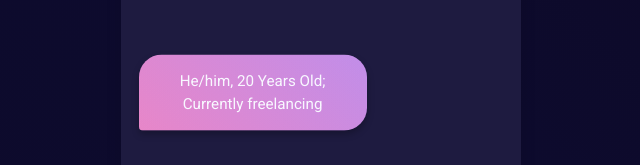
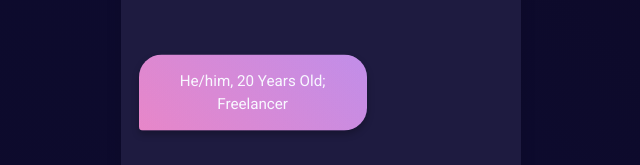
Before and after one commit to heyimrein/personal-site, a React (Vite) app: page / in a window 1280 px wide. Shown: the part 1270-1435 px from the top of the page, without its empty margins (319-959 px from the left). Built offline with nearby package versions, Linux system fonts and the light colour scheme; a web font is replaced by a local one.

Commit message:
Reformat card text

```diff
--- a/src/components/CardSection.tsx
+++ b/src/components/CardSection.tsx
@@ -49,9 +49,7 @@ export default function CardSection() {
           className="card-container"
           style={{ y: cardScrollProgress }}
         >
-          <DescriptionCard>
-            He/him, 20 Years Old; Currently freelancing
-          </DescriptionCard>
+          <DescriptionCard>He/him, 20 Years Old; Freelancer</DescriptionCard>
           <DescriptionCard>5+ years of Software Dev Experience</DescriptionCard>
           <DescriptionCard>
             Moderating a community of ≈10k members
```
